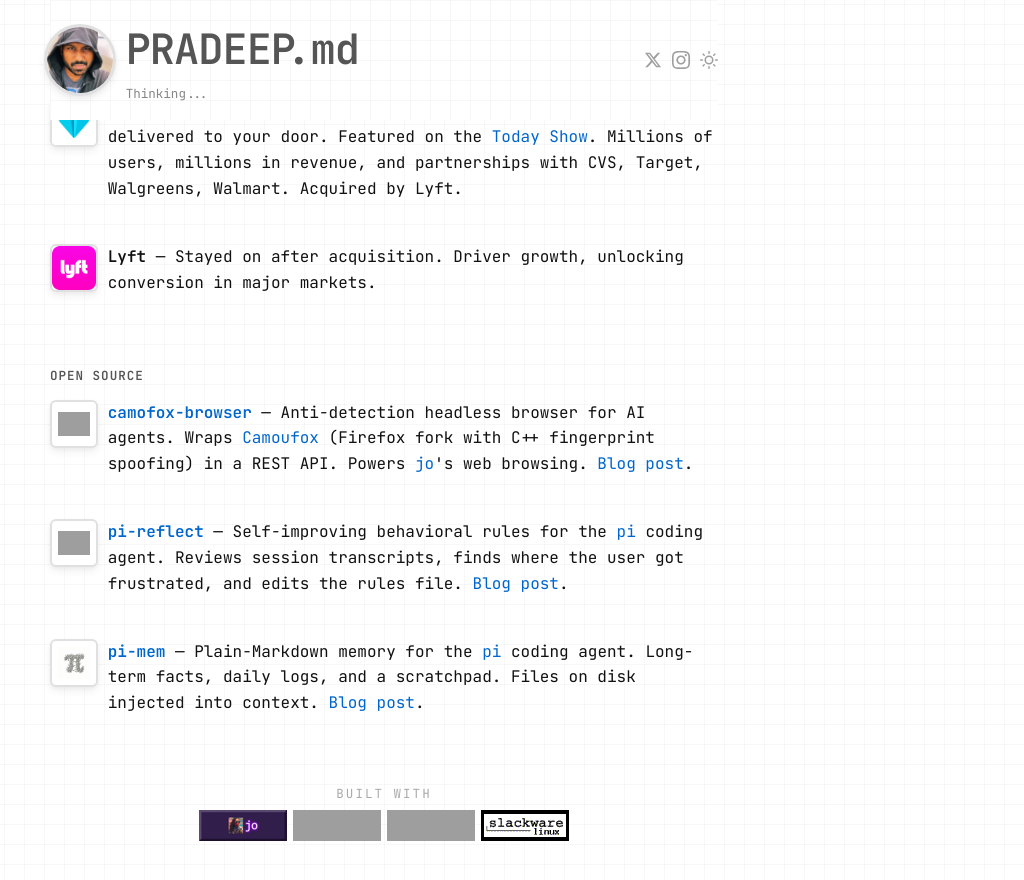
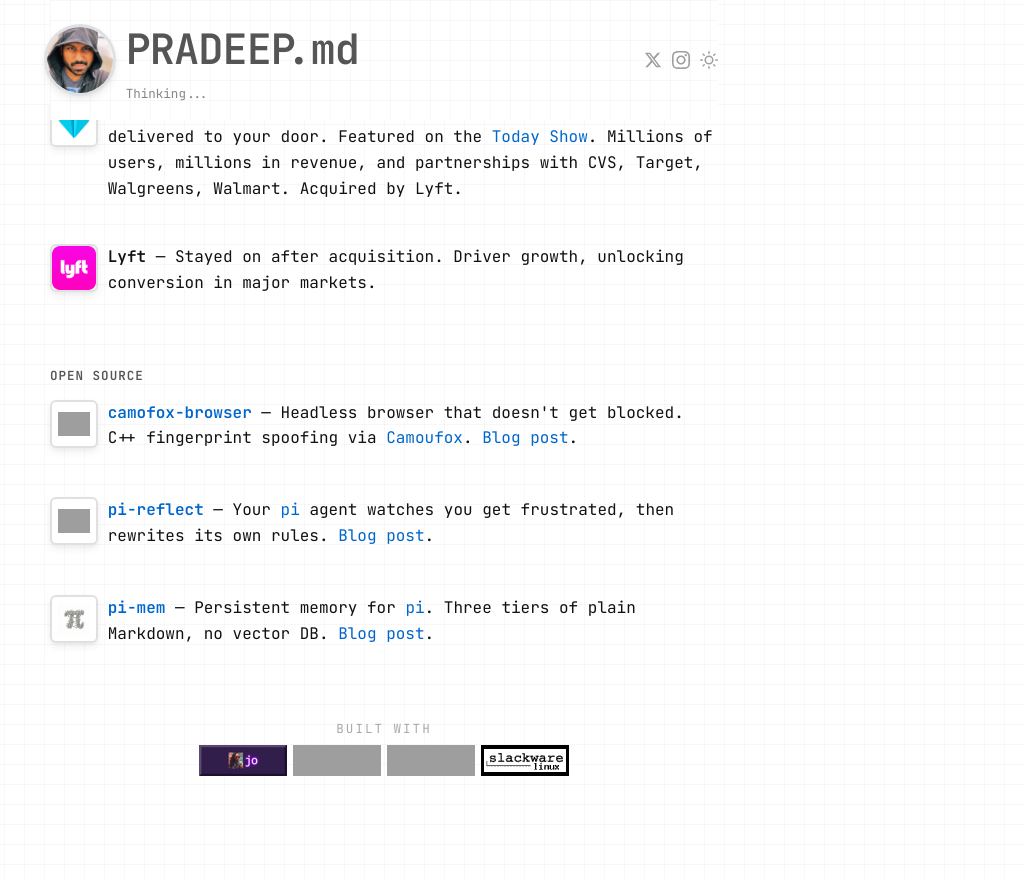
Before and after one commit to skyfallsin/skyfallsin.github.io, a Jekyll site: the page built from index.md, in a window 1280 px wide and 900 px high, scrolled down 1696 px, cut to the strip 0-880 px from the top of the window. Shown: the whole strip, without its empty margins (256-1280 px from the left). Built offline with Jekyll 4.4.1, drawn with Linux system fonts in a browser that asks for light colours; nearby versions of some CDN libraries; after the commit the page ends 2531 px from its top, so only the background shows below that; grey boxes are pictures that could not be loaded.

Commit message:
shorter descriptions, square pi-reflect logo

```diff
--- a/index.md
+++ b/index.md
@@ -61,17 +61,17 @@
 
 <div class="startup-entry">
 <a href="https://github.com/jo-inc/camofox-browser" class="startup-logo"><img src="/images/logos/camofox.png" alt="camofox-browser" class="logo-padded"></a>
-<div class="startup-text"><strong><a href="https://github.com/jo-inc/camofox-browser">camofox-browser</a></strong> — Anti-detection headless browser for AI agents. Wraps <a href="https://camoufox.com">Camoufox</a> (Firefox fork with C++ fingerprint spoofing) in a REST API. Powers <a href="https://askjo.ai">jo</a>'s web browsing. <a href="/2026/02/10/camofox-browser-deep-dive.html">Blog post</a>.</div>
+<div class="startup-text"><strong><a href="https://github.com/jo-inc/camofox-browser">camofox-browser</a></strong> — Headless browser that doesn't get blocked. C++ fingerprint spoofing via <a href="https://camoufox.com">Camoufox</a>. <a href="/2026/02/10/camofox-browser-deep-dive.html">Blog post</a>.</div>
 </div>
 
 <div class="startup-entry">
 <a href="https://github.com/jo-inc/pi-reflect" class="startup-logo"><img src="/images/logos/pi-reflect.png" alt="pi-reflect" class="logo-padded theme-img-light"><img src="/images/logos/pi-reflect-dark.png" alt="pi-reflect" class="logo-padded theme-img-dark"></a>
-<div class="startup-text"><strong><a href="https://github.com/jo-inc/pi-reflect">pi-reflect</a></strong> — Self-improving behavioral rules for the <a href="https://pi.dev/">pi</a> coding agent. Reviews session transcripts, finds where the user got frustrated, and edits the rules file. <a href="/2026/02/20/self-improving-coding-agent.html">Blog post</a>.</div>
+<div class="startup-text"><strong><a href="https://github.com/jo-inc/pi-reflect">pi-reflect</a></strong> — Your <a href="https://pi.dev/">pi</a> agent watches you get frustrated, then rewrites its own rules. <a href="/2026/02/20/self-improving-coding-agent.html">Blog post</a>.</div>
 </div>
 
 <div class="startup-entry">
 <a href="https://github.com/jo-inc/pi-mem" class="startup-logo"><img src="/images/logos/pi-mem.png" alt="pi-mem" class="logo-padded theme-img-light"><img src="/images/logos/pi-mem-dark.png" alt="pi-mem" class="logo-padded theme-img-dark"></a>
-<div class="startup-text"><strong><a href="https://github.com/jo-inc/pi-mem">pi-mem</a></strong> — Plain-Markdown memory for the <a href="https://pi.dev/">pi</a> coding agent. Long-term facts, daily logs, and a scratchpad. Files on disk injected into context. <a href="/2026/02/11/pi-mem.html">Blog post</a>.</div>
+<div class="startup-text"><strong><a href="https://github.com/jo-inc/pi-mem">pi-mem</a></strong> — Persistent memory for <a href="https://pi.dev/">pi</a>. Three tiers of plain Markdown, no vector DB. <a href="/2026/02/11/pi-mem.html">Blog post</a>.</div>
 </div>
 
 <script>
```
